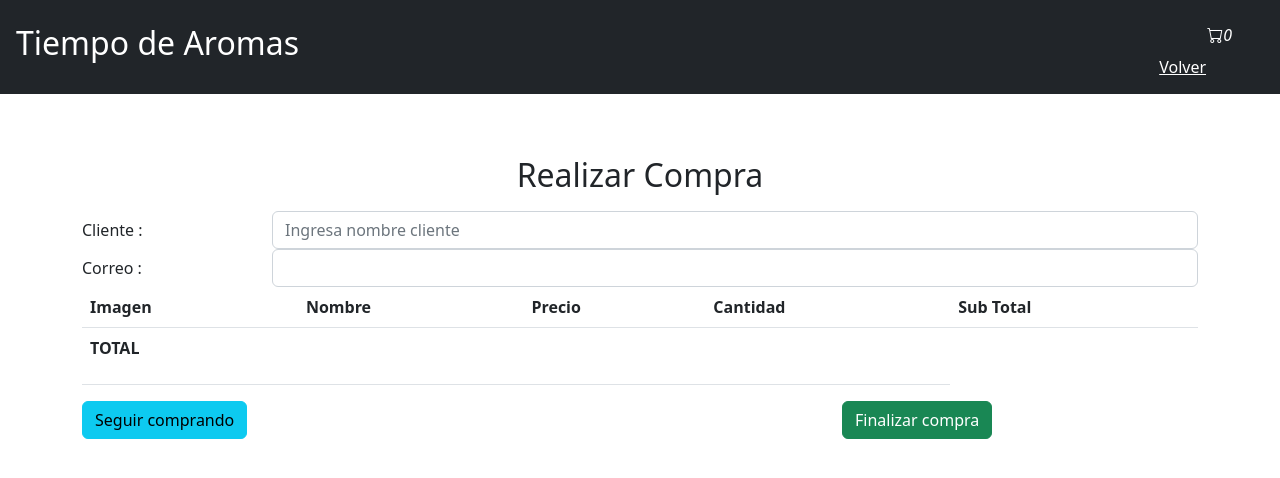
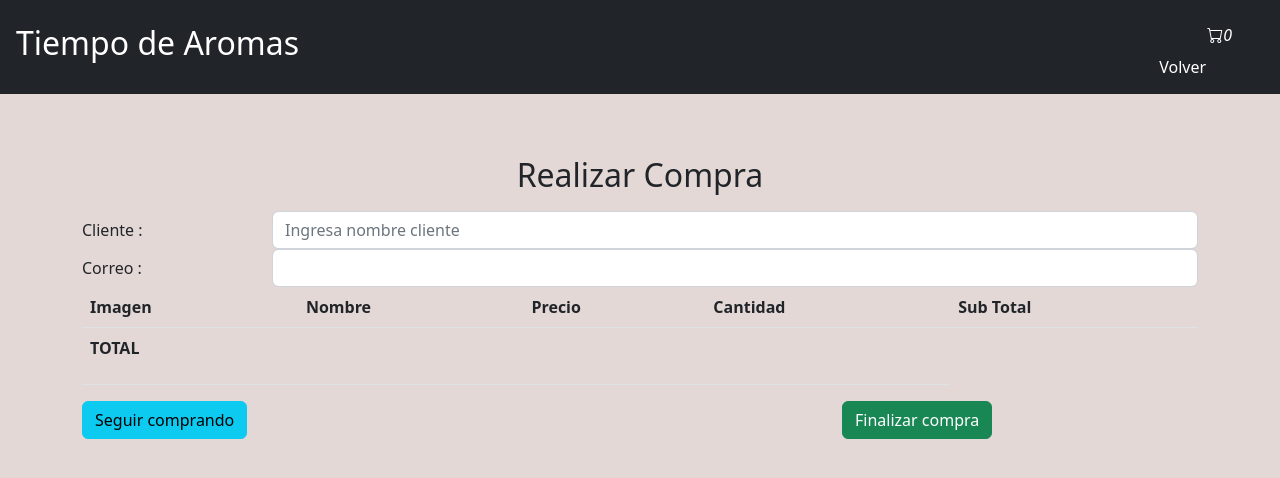
Before and after one commit to DieegoF/E-COMMERCE-JAVASCRIPT, a plain HTML site: page compra.html in a window 1280 px wide. Drawn offline with nearby package versions, Linux system fonts and the light colour scheme; some packages are replaced by stand-ins of ours; the site is published under a folder, as on GitHub Pages, so addresses that start at the root find nothing; a script that the page names is missing.

Commit message:
segunda version

```diff
--- a/compra.html
+++ b/compra.html
@@ -9,8 +9,8 @@
         integrity="sha384-Zenh87qX5JnK2Jl0vWa8Ck2rdkQ2Bzep5IDxbcnCeuOxjzrPF/et3URy9Bv1WTRi" crossorigin="anonymous" />
     <link rel="stylesheet" href="https://cdn.jsdelivr.net/npm/bootstrap-icons@1.9.1/font/bootstrap-icons.css" />
 
-    <link rel="stylesheet" href="/estilo.css" />
-    <link rel="stylesheet" href="/spinner.css" />
+    <link rel="stylesheet" href="estilo.css" />
+    <link rel="stylesheet" href="spinner.css" />
     <link rel="preconnect" href="https://fonts.googleapis.com" />
     <link rel="preconnect" href="https://fonts.gstatic.com" crossorigin />
     <link href="https://fonts.googleapis.com/css2?family=Roboto&display=swap" rel="stylesheet" />
```
Also changed, not shown: index.html (+1 -1 lines).
